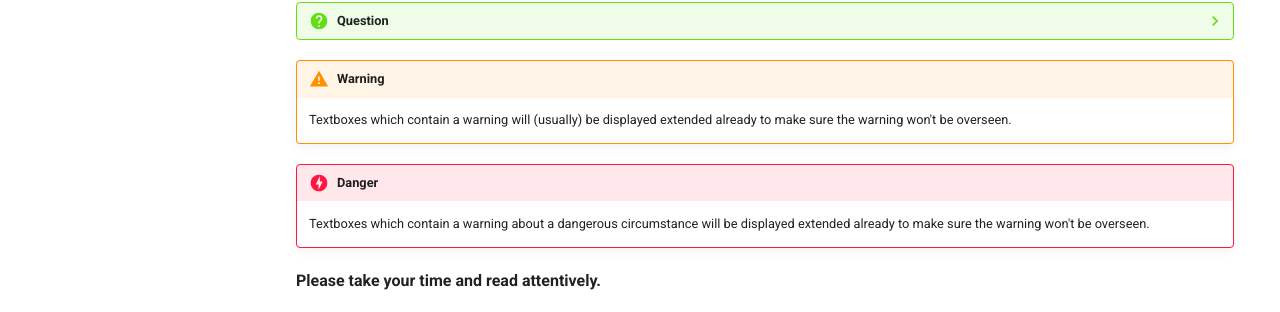
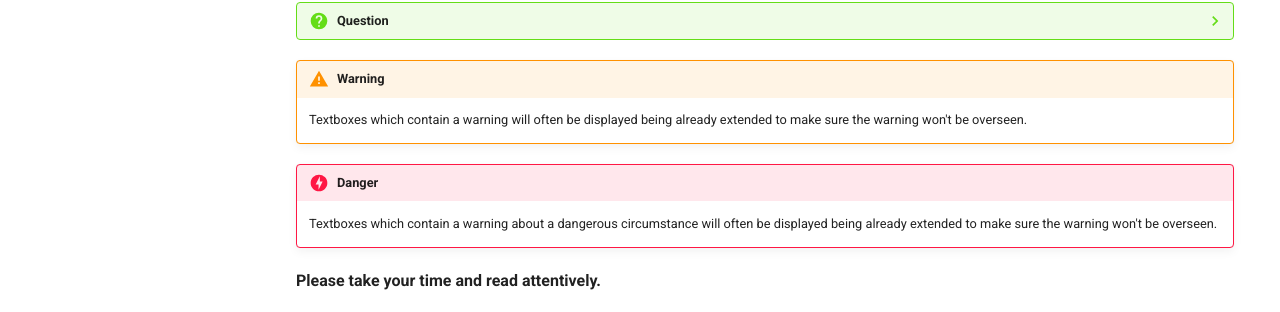
Before and after one commit to 1coderookie/KobraGoNeoInsights, an MkDocs documentation site: the page built from docs/index.md, in a window 1280 px wide and 900 px high, scrolled down 475 px. Shown: the part 148-460 px from the top of the window. Built offline with MkDocs 1.6.1 and Material for MkDocs 9.7.7, drawn with Linux system fonts in a browser that asks for light colours; comment, search, counter and statistics services are not loaded.

Commit message:
Update index.md

```diff
--- a/docs/index.md
+++ b/docs/index.md
@@ -27,11 +27,11 @@ Depending on the color of the box, it's either a tip, information, instruction,
 
 !!! warning "Warning"
 
-    Textboxes which contain a warning will (usually) be displayed extended already to make sure the warning won't be overseen.
+    Textboxes which contain a warning will often be displayed being already extended to make sure the warning won't be overseen.
 
 !!! danger "Danger"
 
-    Textboxes which contain a warning about a dangerous circumstance will be displayed extended already to make sure the warning won't be overseen.
+    Textboxes which contain a warning about a dangerous circumstance will often be displayed being already extended to make sure the warning won't be overseen.
 
 
 **Please take your time and read attentively.**
```
